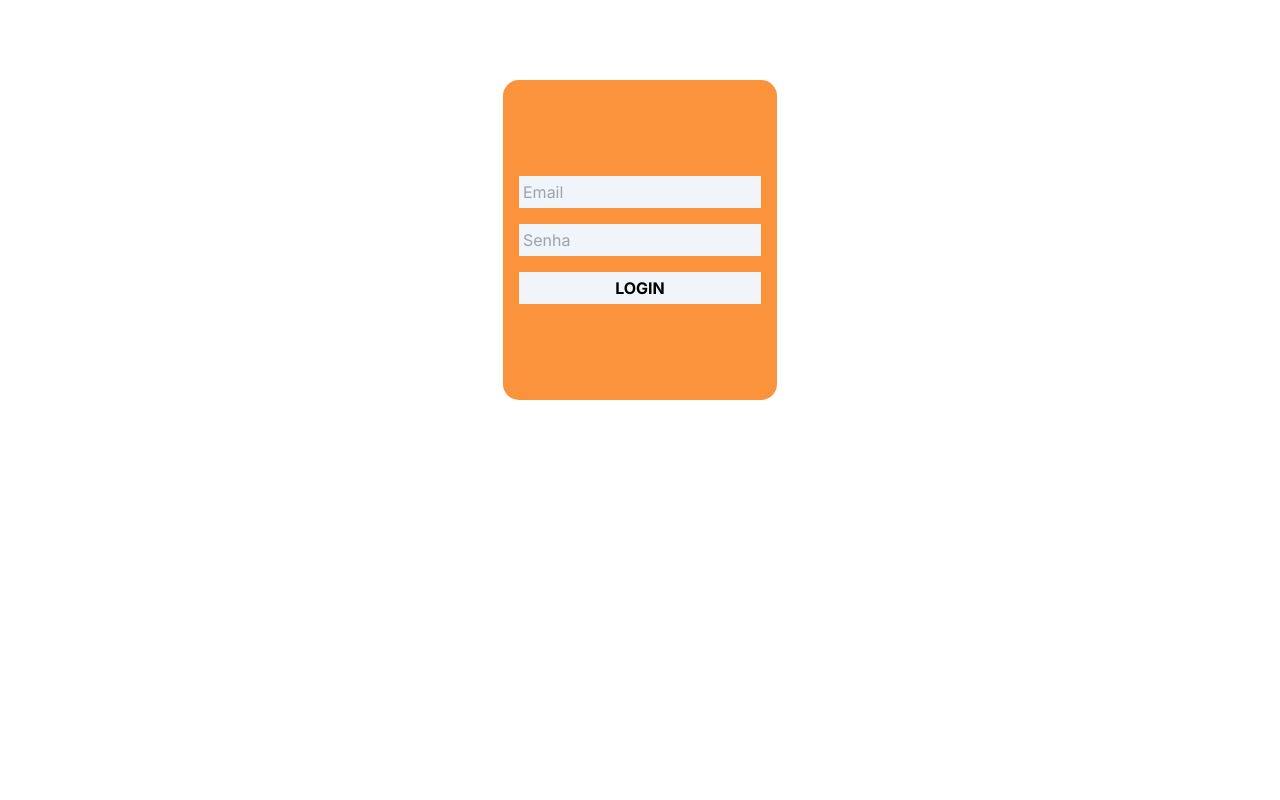
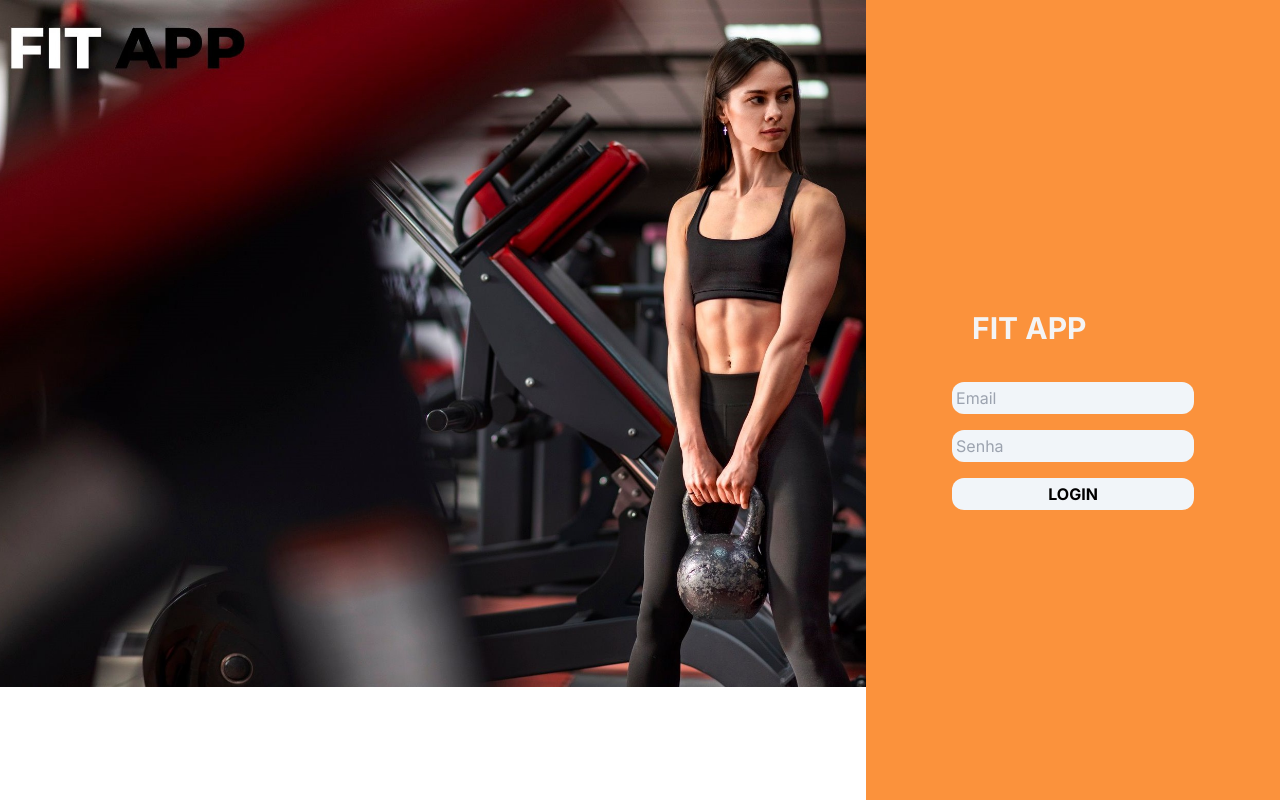
Before and after one commit to GuterresThomas/fit-app-front, a Next.js app: page / in a window 1280 px wide. Built offline with nearby package versions, Linux system fonts and the light colour scheme.

Commit message:
Homepage

```diff
--- a/src/components/homePage.tsx
+++ b/src/components/homePage.tsx
@@ -51,11 +51,16 @@ export default function Home() {
 
 
     return (
-      <div className="justify-center flex">
-        <div className="flex justify-center mt-20 h-80 bg-orange-400 rounded-2xl ">
-            <div className="flex flex-col align-middle justify-center p-2">
+      <div className="md:justify-center h-screen md:flex">
+        <div className="md:h-screen md:overflow-hidden md:w-[900px] md:mr-0">
+          <img className=" w-min" src="/banner.jpeg"/>
+        </div>
+        <div className="md:flex md:justify-center h-96 md:w-[430px] md:h-screen bg-orange-400 ">
+
+            <div className="flex flex-col justify-center p-2">
+                <h1 className="text-3xl w-40 font-bold text-zinc-100 p-5 m-2">FIT APP</h1>
                 <input
-                className="m-2 bg-slate-100 rounded-md p-1 hover:bg-slate-200"
+                className="m-2 bg-slate-100 rounded-xl p-1 hover:bg-slate-200"
                 type="email"
                 placeholder="Email"
                 value={email}
@@ -63,14 +68,15 @@ export default function Home() {
                 required
                 />
                 <input
-                className="m-2 bg-slate-100 rounded-md p-1 hover:bg-slate-200"
+                className="m-2 bg-slate-100 rounded-xl p-1 hover:bg-slate-200"
                 type="password"
                 placeholder="Senha"
                 value={senha}
                 onChange={(e) => setSenha(e.target.value)}
                 required
                 />
-                <button className=" bg-slate-100 rounded-md m-2 p-1 hover:bg-slate-200 font-bold uppercase "onClick={handleLogin}>Login</button>
+                <button className=" bg-slate-100 rounded-xl m-2 p-1 hover:bg-slate-200 font-bold uppercase "onClick={handleLogin}>Login</button>
+                <p></p>
             </div>
         </div>
       </div>
--- a/src/components/navbar.tsx
+++ b/src/components/navbar.tsx
@@ -3,16 +3,25 @@
 import * as React from "react"
 import Link from "next/link"
 import { Menu } from "lucide-react"
+import {useRouter} from 'next/navigation';
 
 export default function Navbar() {
   const [state, setState] = React.useState(false)
 
   const menus = [
     { title: "Página inicial", path: "/userpage" },
-    { title: "Alunos", path: "/addaluno" },
-    { title: "Sair", path: "/alunos" },
+    { title: "Adicionar Aluno", path: "/addaluno" },
+    { title: "Sair", path: "/" },
   ]
 
+  const router = useRouter();
+
+  const handleLogout = () => {
+    // Remova o 'userID' do localStorage para deslogar o usuário
+    localStorage.removeItem('userID')
+    alert('Até mais!')
+    router.push("/") // Redirecione o usuário para a página de login ou outra página apropriada após o logout
+  }
   return (
     <nav className="bg-orange-400 mb-2 w-full border-b md:border-0 shadow-slate-400 shadow-sm">
       <div className="items-center px-4 max-w-screen-xl mx-auto md:flex md:px-8">
@@ -37,9 +46,14 @@ export default function Navbar() {
           <ul className="justify-center items-center space-y-8 md:flex md:space-x-6 md:space-y-0">
             {menus.map((item, idx) => (
               <li key={idx} className="text-zinc-100 hover:text-zinc-100">
-                <Link href={item.path}>{item.title}</Link>
+                {item.title === "Sair" ? (
+                    <a onClick={handleLogout} style={{ cursor: "pointer" }}>
+                      {item.title}
+                    </a>
+                  ) : (
+                    <Link href={item.path}>{item.title}</Link>
+                  )}
               </li>
-
             ))}
           </ul>
         </div>
```
Also changed, not shown: public/banner.jpeg (added).
